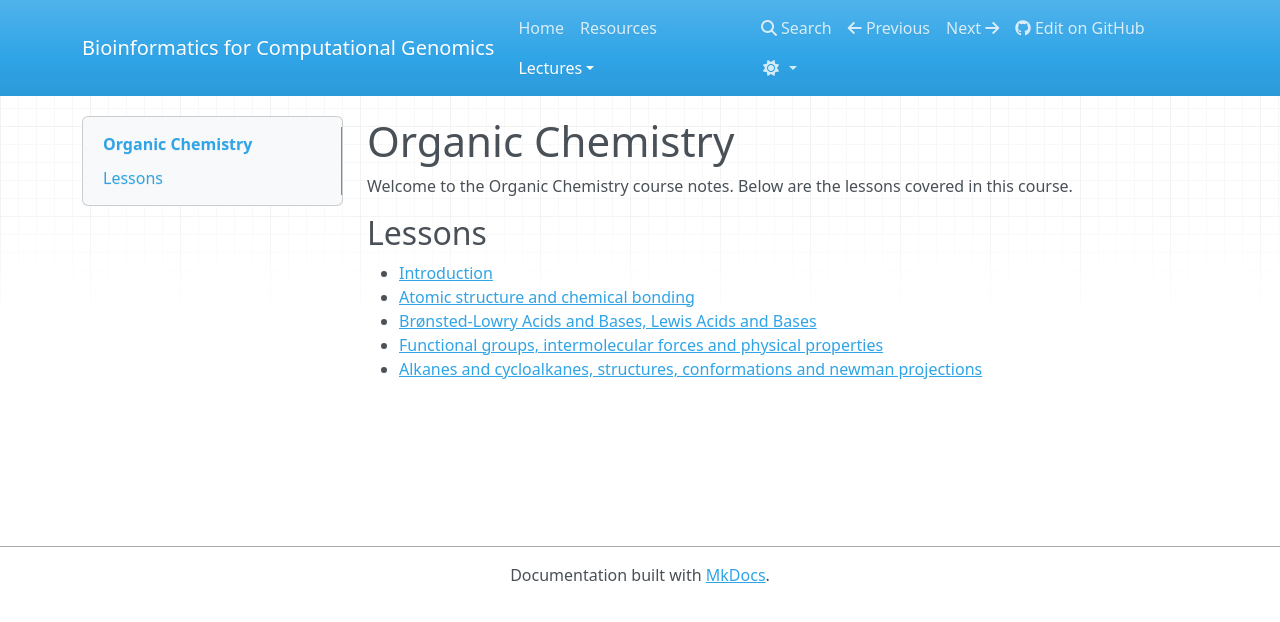
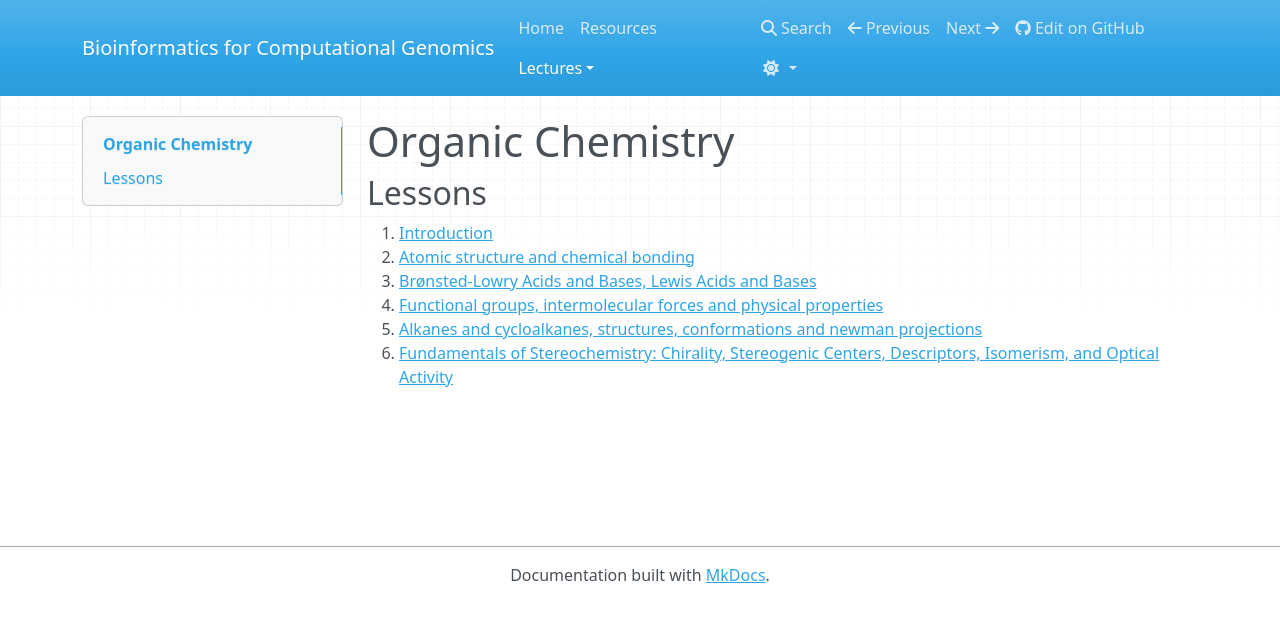
Before and after one commit to rhighs/bioinformatics-msc, an MkDocs documentation site: the page built from docs/lectures/organic-chemistry/index.md, in a window 1280 px wide. Shown: the top 622 px of the page. Built offline with MkDocs 1.6.1, drawn with Linux system fonts in a browser that asks for light colours; nearby versions of some CDN libraries.

Commit message:
add listing to index

```diff
--- a/docs/lectures/organic-chemistry/index.md
+++ b/docs/lectures/organic-chemistry/index.md
@@ -1,11 +1,10 @@
 # Organic Chemistry
-
-Welcome to the Organic Chemistry course notes. Below are the lessons covered in this course.
 
 ## Lessons
 
-- [Introduction](./lesson-1_17-09-2024-introduction.md)
-- [Atomic structure and chemical bonding](./lesson-2_19-09-2024.md)
-- [Brønsted-Lowry Acids and Bases, Lewis Acids and Bases](./lesson-3_20-09-2024.md)
-- [Functional groups, intermolecular forces and physical properties](./lesson-4_24-09-2024.md)
-- [Alkanes and cycloalkanes, structures, conformations and newman projections](./lesson-5_27-09-2024.md)
+1. [Introduction](./lesson-1_17-09-2024-introduction.md)
+2. [Atomic structure and chemical bonding](./lesson-2_19-09-2024.md)
+3. [Brønsted-Lowry Acids and Bases, Lewis Acids and Bases](./lesson-3_20-09-2024.md)
+4. [Functional groups, intermolecular forces and physical properties](./lesson-4_24-09-2024.md)
+5. [Alkanes and cycloalkanes, structures, conformations and newman projections](./lesson-5_27-09-2024.md)
+6. [Fundamentals of Stereochemistry: Chirality, Stereogenic Centers, Descriptors, Isomerism, and Optical Activity](./lesson-6_1-10-2024.md)
```
